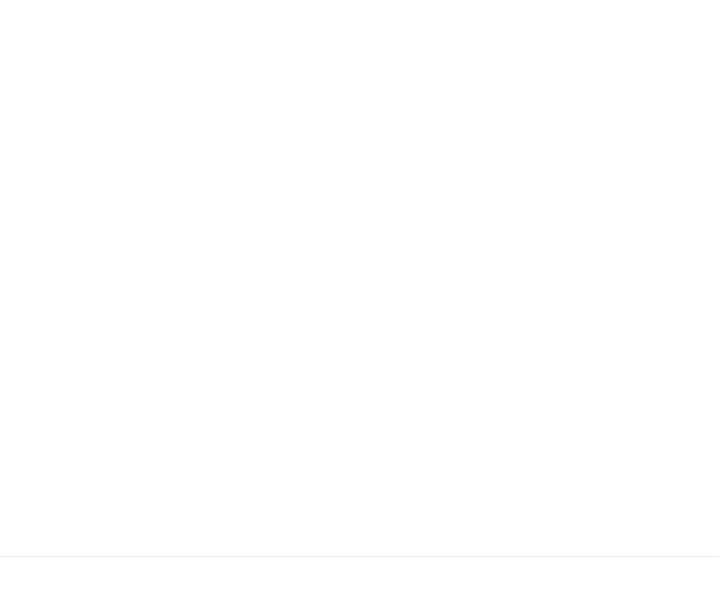
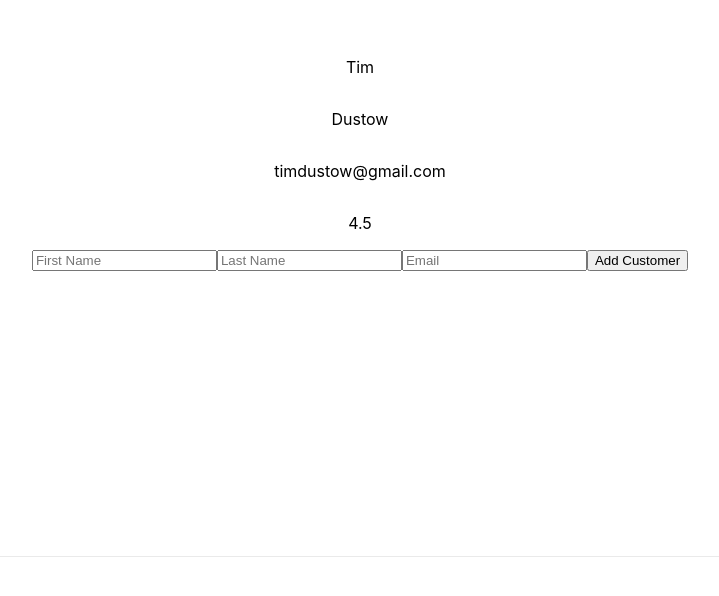
Before and after one commit to grits-n-grams/coffee-loyalty-card, a Next.js app: page / in a window 1280 px wide. Shown: the part 244-840 px from the top of the page, without its empty margins (280-999 px from the left). Built offline with nearby package versions, Linux system fonts and the light colour scheme.

Commit message:
add customer form

```diff
--- /dev/null
+++ b/components/form.jsx
@@ -0,0 +1,40 @@
+import { useState } from 'react'
+
+export default function CustomerForm() {
+  const [firstName, setFirstName] = useState('')
+  const [lastName, setLastName] = useState('')
+  const [email, setEmail] = useState('')
+  const [balance, setbalance] = useState(0)
+  return (
+    <>
+      <form action="submit">
+        <input
+          type="text"
+          value={firstName}
+          onChange={(e) => {
+            setFirstName(e.target.value)
+          }}
+          placeholder="First Name"
+        />
+        <input
+          type="text"
+          value={lastName}
+          onChange={(e) => {
+            setLastName(e.target.value)
+          }}
+          placeholder="Last Name"
+        />
+        <input
+          type="text"
+          value={email}
+          onChange={(e) => {
+            setEmail(e.target.value)
+          }}
+          placeholder="Email"
+        />
+
+        <button>Add Customer</button>
+      </form>
+    </>
+  )
+}
--- a/pages/index.js
+++ b/pages/index.js
@@ -1,5 +1,7 @@
 import Head from 'next/head'
 import styles from '../styles/Home.module.css'
+import Customer from '../components/customer'
+import CustomerForm from '../components/form'
 
 export default function Home() {
   return (
@@ -10,7 +12,15 @@ export default function Home() {
         <link rel="icon" href="/favicon.ico" />
       </Head>
 
-      <main className={styles.main}></main>
+      <main className={styles.main}>
+        <Customer
+          firstName="Tim"
+          lastName="Dustow"
+          email="timdustow@gmail.com"
+          balance={4.5}
+        />
+        <CustomerForm />
+      </main>
 
       <footer className={styles.footer}></footer>
     </div>
```
